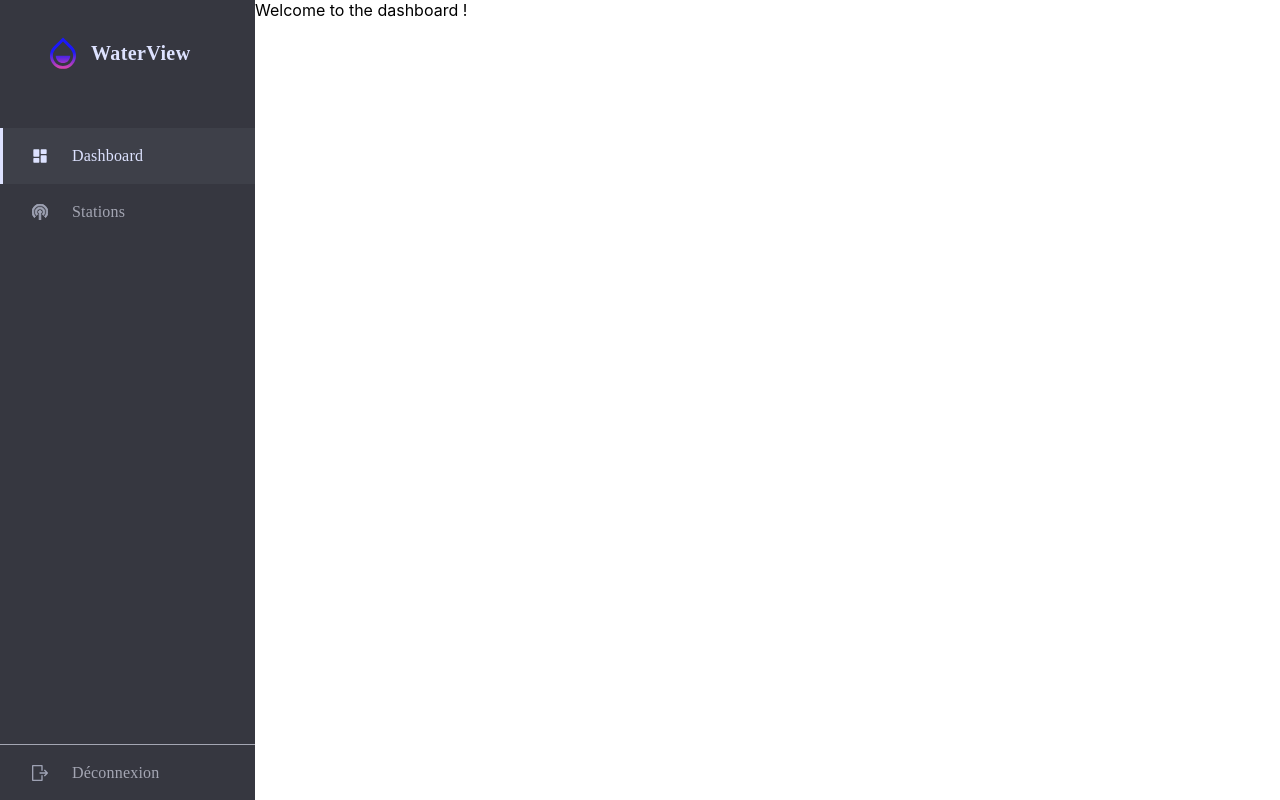
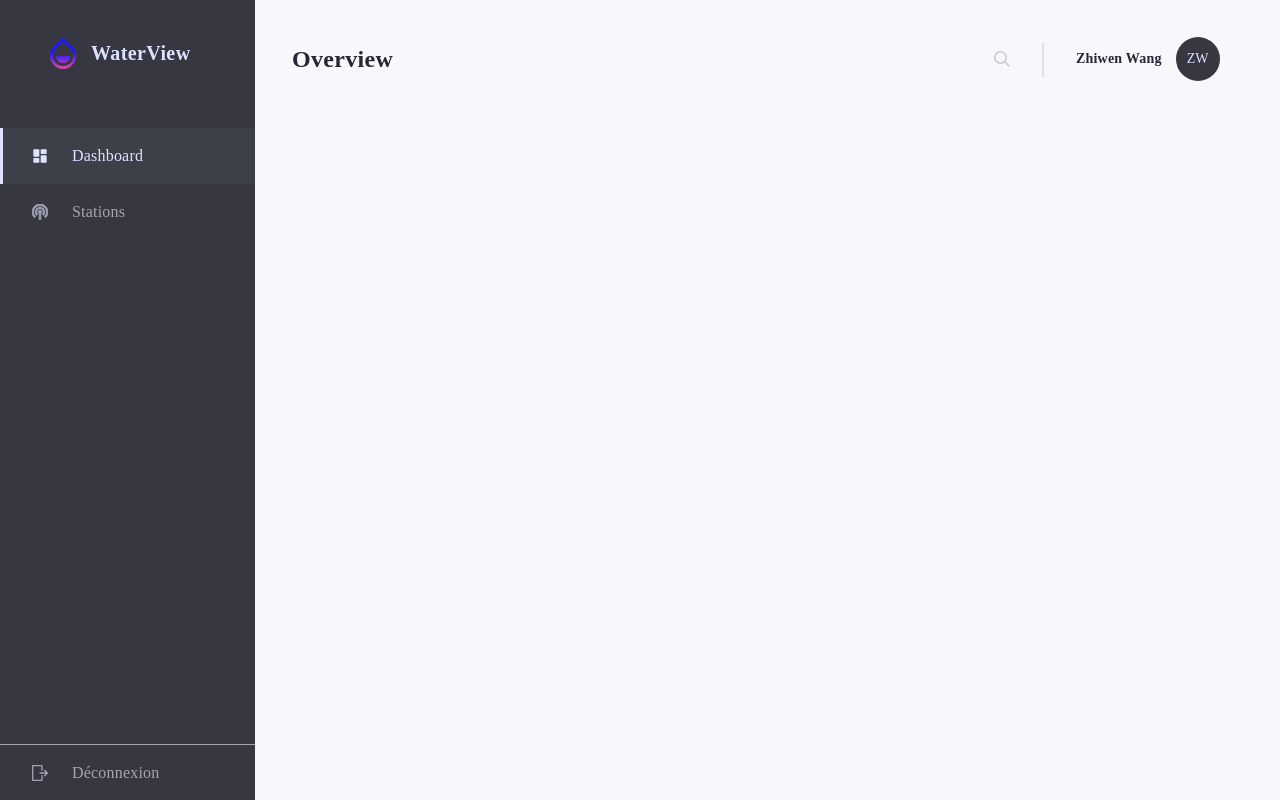
Before and after one commit to Zippee0709/WaterView, a React (Create React App) app: page /dashboard in a window 1280 px wide. Built offline with nearby package versions, Linux system fonts and the light colour scheme.

Commit message:
FEATURE Add component ui for dashboard

```diff
--- /dev/null
+++ b/src/components/ui/avatars/TextAvatar.tsx
@@ -0,0 +1,21 @@
+import React from 'react';
+
+import styles from '../../../styles/components/ui/avatars/TextAvatar.module.scss';
+
+interface Props {
+  firstName: string;
+  lastName: string;
+}
+
+const TextAvatar = ({ firstName, lastName }: Props) => {
+  return (
+    <div className={styles['text-avatar']}>
+      <p className={styles['text-avatar__label']}>
+        {firstName[0]}
+        {lastName[0]}
+      </p>
+    </div>
+  );
+};
+
+export default React.memo(TextAvatar);
--- /dev/null
+++ b/src/components/ui/buttons/IconButton.tsx
@@ -0,0 +1,18 @@
+import React from 'react';
+
+import styles from '../../../styles/components/ui/buttons/IconButton.module.scss';
+
+interface Props {
+  icon: string;
+  onClick?: (e: React.MouseEvent<HTMLButtonElement, MouseEvent>) => void;
+}
+
+const IconButton = ({ icon, onClick }: Props) => {
+  return (
+    <button className={styles['icon-button']} onClick={onClick}>
+      <img className={styles['icon-button__icon']} src={icon} alt="button-icon" />
+    </button>
+  );
+};
+
+export default React.memo(IconButton);
--- /dev/null
+++ b/src/components/ui/dividers/Divider.tsx
@@ -0,0 +1,17 @@
+import React from 'react';
+
+import styles from '../../../styles/components/ui/dividers/Divider.module.scss';
+
+interface Props {
+  type: 'horizontal' | 'vertical';
+}
+
+const Divider = ({ type = 'horizontal' }: Props) => {
+  return (
+    <div
+      className={`${styles.divider} ${type === 'horizontal' ? styles.divider__horizontal : styles.divider__vertical}`}
+    />
+  );
+};
+
+export default React.memo(Divider);
--- /dev/null
+++ b/src/components/ui/navbars/Navbar.tsx
@@ -0,0 +1,36 @@
+import React from 'react';
+
+import IconButton from '../buttons/IconButton';
+import Divider from '../dividers/Divider';
+import TextAvatar from '../avatars/TextAvatar';
+
+import SearchIcon from '../../../assets/icons/search.svg';
+import styles from '../../../styles/components/ui/navbars/Navbar.module.scss';
+
+interface Props {
+  label: string;
+  firstName: string;
+  lastName: string;
+}
+
+const Navbar = ({ label, firstName, lastName }: Props) => {
+  return (
+    <div className={styles.navbar}>
+      <h1 className={styles.navbar__label}>{label}</h1>
+      <div className={styles.navbar__actions}>
+        <IconButton icon={SearchIcon} />
+      </div>
+      <div className={styles.navbar__divider}>
+        <Divider type="vertical" />
+      </div>
+      <button className={styles.navbar__user}>
+        <p className={styles.navbar__user__name}>
+          {firstName} {lastName}
+        </p>
+        <TextAvatar firstName={firstName} lastName={lastName} />
+      </button>
+    </div>
+  );
+};
+
+export default React.memo(Navbar);
--- a/src/components/ui/sidebar/SidebarHeader.tsx
+++ b/src/components/ui/sidebar/SidebarHeader.tsx
@@ -7,7 +7,7 @@ const SidebarHeader = () => {
   return (
     <div className={styles['sidebar-header']}>
       <img className={styles['sidebar-header__logo']} src={Logo} alt="app-sidebar-logo" />
-      <h6 className={styles['sidebar-header__title']}>WaterView</h6>
+      <h1 className={styles['sidebar-header__title']}>WaterView</h1>
     </div>
   );
 };
--- a/src/index.css
+++ b/src/index.css
@@ -22,6 +22,8 @@ p {
 }
 
 button {
+  margin: 0;
+  padding: 0;
   border: 0;
   background: none;
   font-size: inherit;
--- a/src/pages/Dashboard.tsx
+++ b/src/pages/Dashboard.tsx
@@ -1,12 +1,15 @@
 import React from 'react';
 import Sidebar from '../components/ui/sidebar/Sidebar';
+import Navbar from '../components/ui/navbars/Navbar';
 import styles from '../styles/pages/Dashboard.module.scss';
 
 const Dashboard = () => {
   return (
     <div className={styles.dashboard}>
       <Sidebar selected="Dashboard" />
-      Welcome to the dashboard !
+      <section className={styles.dashboard__content}>
+        <Navbar label="Overview" firstName="Zhiwen" lastName="Wang" />
+      </section>
     </div>
   );
 };
--- /dev/null
+++ b/src/styles/components/ui/avatars/TextAvatar.module.scss
@@ -0,0 +1,20 @@
+.text-avatar {
+  display: flex;
+  justify-content: center;
+  align-items: center;
+  border-radius: 50%;
+  background-color: #363740;
+
+  width: 44px !important;
+  height: 44px !important;
+
+  &__label {
+    font-family: 'Mulish';
+    font-style: normal;
+    font-weight: 400;
+    font-size: 14px;
+    line-height: 20px;
+    text-align: center;
+    color: #dde2ff;
+  }
+}
--- /dev/null
+++ b/src/styles/components/ui/buttons/IconButton.module.scss
@@ -0,0 +1,12 @@
+.icon-button {
+  width: 16px;
+  height: 16px;
+
+  padding: 0;
+  margin: 0;
+
+  &__icon {
+    width: 16px;
+    height: 16px;
+  }
+}
--- /dev/null
+++ b/src/styles/components/ui/dividers/Divider.module.scss
@@ -0,0 +1,11 @@
+.divider {
+  border: 1px solid #dfe0eb;
+
+  &__horizontal {
+    width: 100%;
+  }
+
+  &__vertical {
+    height: 100%;
+  }
+}
--- /dev/null
+++ b/src/styles/components/ui/navbars/Navbar.module.scss
@@ -0,0 +1,52 @@
+.navbar {
+  display: flex;
+  justify-content: flex-start;
+  align-items: center;
+  width: 100%;
+  height: 44px;
+
+  &__label {
+    font-family: 'Mulish';
+    font-style: normal;
+    font-weight: 700;
+    font-size: 24px;
+    line-height: 30px;
+    letter-spacing: 0.3px;
+    color: #252733;
+  }
+
+  &__actions {
+    display: flex;
+    justify-content: center;
+    align-items: center;
+    width: auto;
+    height: 100%;
+    margin-left: auto;
+  }
+
+  &__divider {
+    height: 32px;
+    padding-left: 32px;
+    padding-right: 32px;
+  }
+
+  &__user {
+    display: flex;
+    justify-content: flex-start;
+    align-items: center;
+    width: 167px;
+    height: 100%;
+    gap: 14px;
+
+    &__name {
+      font-family: 'Mulish';
+      font-style: normal;
+      font-weight: 600;
+      font-size: 14px;
+      line-height: 20px;
+      text-align: right;
+      letter-spacing: 0.2px;
+      color: #252733;
+    }
+  }
+}
--- a/src/styles/pages/Dashboard.module.scss
+++ b/src/styles/pages/Dashboard.module.scss
@@ -1,4 +1,13 @@
 .dashboard {
   display: flex;
   width: 100%;
+
+  &__content {
+    display: flex;
+    flex-direction: column;
+    flex-grow: 1;
+    padding: 37px;
+
+    background-color: #f7f8fc;
+  }
 }
```
Also changed, not shown: src/assets/icons/search.svg (added).
